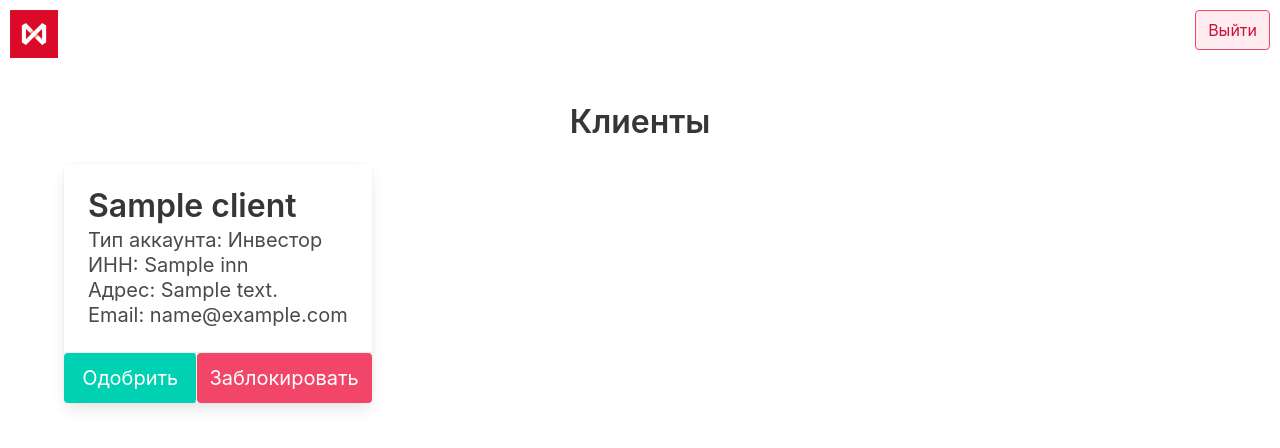
After one commit to HehexOne/nsd-dtp, a Flask app: template templates/operator_clients_all.html in a window 1280 px wide. The commit adds this page. Shown: the top 448 px of the page. Run offline with Flask 2, Linux system fonts and the light colour scheme; the template is opened without the code that fills it: most values are stand-ins (such as "Sample title", 1, 10 or a date in 2020); parts of the project's set-up code (start-up, migrations or seed data) failed here and were passed over.

Commit message:
Client side started

```diff
--- a/app.py
+++ b/app.py
@@ -29,12 +29,6 @@ def unban_client(client_id):
     connection.commit()
 
 
-def disapprove_client(client_id):
-    query = f"UPDATE nsd.Client SET is_approved=FALSE WHERE id={client_id}"
-    db_cursor.execute(query)
-    connection.commit()
-
-
 def ban_asset(asset_id):
     query = f"UPDATE nsd.DigitalAsset SET is_banned=TRUE WHERE id={asset_id}"
     db_cursor.execute(query)
@@ -49,12 +43,6 @@ def approve_asset(asset_id):
 
 def unban_asset(asset_id):
     query = f"UPDATE nsd.DigitalAsset SET is_banned=FALSE WHERE id={asset_id}"
-    db_cursor.execute(query)
-    connection.commit()
-
-
-def disapprove_asset(asset_id):
-    query = f"UPDATE nsd.DigitalAsset SET is_approved=FALSE WHERE id={asset_id}"
     db_cursor.execute(query)
     connection.commit()
 
@@ -255,7 +243,8 @@ def registration():
                 else:
                     return render_template("registration.html", error="Неверный тип аккаунта!")
                 password_hash = hashlib.sha256(password.encode("utf-8")).hexdigest()
-                query = f"INSERT INTO nsd.Client (name, inn, email, password_hash, is_issuer, who_approve, address) VALUES " \
+                query = f"INSERT INTO nsd.Client (name, inn, email, password_hash, is_issuer," \
+                        f" who_approve, address) VALUES " \
                         f"('{name}', '{inn}', '{email}', '{password_hash}', {account_type_id}," \
                         f" (SELECT id FROM nsd.Operator WHERE is_banned=FALSE ORDER BY RAND() LIMIT 1), '{address}');"
                 try:
@@ -296,9 +285,9 @@ def operator_index():
     return render_template("operator_index.html", name=operator_data['name'])
 
 
-@app.route("/operator/users", methods=["GET", "POST"])
+@app.route("/operator/clients", methods=["GET", "POST"])
 @operator
-def operator_users():
+def operator_clients():
     if request.method == "POST":
         client_id = request.form.get("client_id", None)
         solution = request.form.get("solution", None)
@@ -311,12 +300,12 @@ def operator_users():
                 else:
                     ban_client(client_id)
     client = get_client_for_approval(session.get("id"))
-    return render_template("operator_users.html", client=client)
+    return render_template("operator_clients.html", client=client)
 
 
 @app.route("/operator/assets", methods=["GET", "POST"])
 @operator
-def operator_users():
+def operator_assets():
     if request.method == "POST":
         asset_id = request.form.get("asset_id", None)
         solution = request.form.get("solution", None)
@@ -329,7 +318,107 @@ def operator_users():
                 else:
                     ban_asset(asset_id)
     asset = get_digital_asset_for_approval(session.get("id"))
-    return render_template("operator_users.html", asset=asset)
+    return render_template("operator_clients.html", asset=asset)
+
+
+# TODO СДЕЛАЙ ЭТО!
+@app.route("/operator/clients-all")
+@operator
+def operator_clients_all():
+    query = "SELECT id FROM nsd.Client"
+    db_cursor.execute(query)
+    result = db_cursor.fetchall()
+    connection.commit()
+    clients = []
+    for client in result:
+        clients.append(get_client_by_id(client[0]))
+    return render_template("operator_clients_all.html", clients=clients)
+
+
+# TODO СДЕЛАЙ ЭТО!
+@app.route("/operator/assets-all")
+@operator
+def operator_assets_all():
+    query = "SELECT id FROM nsd.DigitalAsset"
+    db_cursor.execute(query)
+    result = db_cursor.fetchall()
+    connection.commit()
+    assets = []
+    for asset in result:
+        assets.append(get_digital_asset_by_id(asset[0]))
+    return render_template("operator_assets_all.html", assets=assets)
+
+
+@app.route("/operator/ban-client")
+@operator
+def operator_ban_user():
+    client_id = request.args.get("client_id")
+    next_url = request.args.get("next")
+    if client_id:
+        ban_client(client_id)
+    if next_url:
+        return redirect(next_url)
+    return redirect(url_for("operator_clients_all"))
+
+
+@app.route("/operator/ban-asset")
+@operator
+def operator_ban_asset():
+    asset_id = request.args.get("asset_id")
+    next_url = request.args.get("next")
+    if asset_id:
+        ban_asset(asset_id)
+    if next_url:
+        return redirect(next_url)
+    return redirect(url_for("operator_assets_all"))
+
+
+@app.route("/operator/unban-client")
+@operator
+def operator_unban_client():
+    client_id = request.args.get("client_id")
+    next_url = request.args.get("next")
+    if client_id:
+        unban_client(client_id)
+    if next_url:
+        return redirect(next_url)
+    return redirect(url_for("operator_clients_all"))
+
+
+@app.route("/operator/unban-asset")
+@operator
+def operator_unban_asset():
+    asset_id = request.args.get("asset_id")
+    next_url = request.args.get("next")
+    if asset_id:
+        unban_asset(asset_id)
+    if next_url:
+        return redirect(next_url)
+    return redirect(url_for("operator_assets_all"))
+
+
+@app.route("/operator/approve-client")
+@operator
+def operator_approve_client():
+    client_id = request.args.get("client_id")
+    next_url = request.args.get("next")
+    if client_id:
+        approve_client(client_id)
+    if next_url:
+        return redirect(next_url)
+    return redirect(url_for("operator_clients_all"))
+
+
+@app.route("/operator/approve-asset")
+@operator
+def operator_approve_asset():
+    asset_id = request.args.get("asset_id")
+    next_url = request.args.get("next")
+    if asset_id:
+        approve_asset(asset_id)
+    if next_url:
+        return redirect(next_url)
+    return redirect(url_for("operator_assets_all"))
 
 
 @app.route("/approval")
--- /dev/null
+++ b/templates/operator_clients_all.html
@@ -0,0 +1,91 @@
+<!doctype html>
+<html lang="ru">
+<head>
+    <meta charset="UTF-8">
+    <meta name="viewport"
+          content="width=device-width, user-scalable=no, initial-scale=1.0, maximum-scale=1.0, minimum-scale=1.0">
+    <meta http-equiv="X-UA-Compatible" content="ie=edge">
+    <title>Главная страница</title>
+    <link rel="stylesheet" href="https://cdn.jsdelivr.net/npm/bulma@0.9.2/css/bulma.min.css">
+    <style>
+        body {
+            margin: 0;
+        }
+
+        .centered {
+            display: flex;
+            flex-direction: row;
+            justify-content: center;
+            align-items: center;
+            width: 100%;
+        }
+
+        main {
+            display: flex;
+            flex-direction: row;
+            justify-content: center;
+            flex-wrap: wrap;
+            align-items: center;
+            width: 100%;
+        }
+
+        #main-block {
+            display: flex;
+            flex-direction: row;
+            justify-content: space-between;
+            align-items: center;
+            width: 90%;
+        }
+
+        .card {
+            max-width: 400px;
+        }
+    </style>
+</head>
+<body>
+<nav role="navigation" aria-label="main navigation" class="navbar">
+    <div style="padding: 10px;" class="navbar-menu is-active">
+        <div class="navbar-brand">
+            <a href="/operator/">
+                <img src="{{ url_for('static', filename='favicon.ico') }}" alt="Логотип">
+            </a>
+        </div>
+        <div class="navbar-divider"></div>
+        <div class="navbar-end">
+            <a class="navbar-item button is-danger is-light is-outlined" href="/logout">Выйти</a>
+        </div>
+    </div>
+</nav>
+<h1 style="margin-top: 30px;" class="title has-text-centered">Клиенты</h1>
+<main>
+    <div id="main-block">
+        {% for client in clients %}
+        <div class="card">
+            <div class="card-content">
+                <p class="title">{{ client['name'] }}</p>
+                <p class="subtitle">
+                        Тип аккаунта: {% if client['is_issuer'] %}Эмитент{% else %}Инвестор{% endif %}<br>
+                        ИНН: {{ client['inn'] }}<br>
+                        Адрес: {{ client['address'] }}<br>
+                        Email: {{ client['email'] }}
+                    </p>
+            </div>
+            <footer class="card-footer">
+                {% if not client['is_approved'] %}
+                    <a class="card-footer-item button is-primary is-medium" href="/operator/approve-client?client_id={{ client['id'] }}">Одобрить</a>
+                {% else %}
+                    <button class="card-footer-item button is-medium" disabled>Доступ разрешён</button>
+                {% endif %}
+
+                {% if not client['is_banned'] %}
+                    <a class="card-footer-item button is-danger is-medium" href="/operator/ban-client?client_id={{ client['id'] }}">Заблокировать</a>
+                {% else %}
+                    <a class="card-footer-item button is-danger is-outlined is-medium" href="/operator/unban-client?client_id={{ client['id'] }}">Разблокировать</a>
+                {% endif %}
+            </footer>
+        </div>
+        {% endfor %}
+    </div>
+</main>
+</body>
+</html>
--- a/templates/operator_index.html
+++ b/templates/operator_index.html
@@ -44,7 +44,7 @@
                 <a href="/operator/assets" style="width: 100%" class="button is-light is-outlined is-info is-medium">Активы</a>
             </div>
             <div class="column">
-                <a href="/operator/users" style="width: 100%" class="button is-light is-outlined is-info is-medium">Пользователи</a>
+                <a href="/operator/clients" style="width: 100%" class="button is-light is-outlined is-info is-medium">Клиенты</a>
             </div>
         </div>
     </div>
@@ -56,7 +56,7 @@
                 <a href="/operator/assets-all" style="width: 100%" class="button is-light is-outlined is-primary is-medium">Все активы</a>
             </div>
             <div class="column">
-                <a href="/operator/users-all" style="width: 100%" class="button is-light is-outlined is-primary is-medium">Все пользователи</a>
+                <a href="/operator/clients-all" style="width: 100%" class="button is-light is-outlined is-primary is-medium">Все клиенты</a>
             </div>
         </div>
     </div>
```
Also changed, not shown: templates/client_index.html (+52 -3 lines), templates/operator_assets_all.html (added, +91 -0 lines), templates/operator_clients.html (renamed from templates/operator_users.html).
